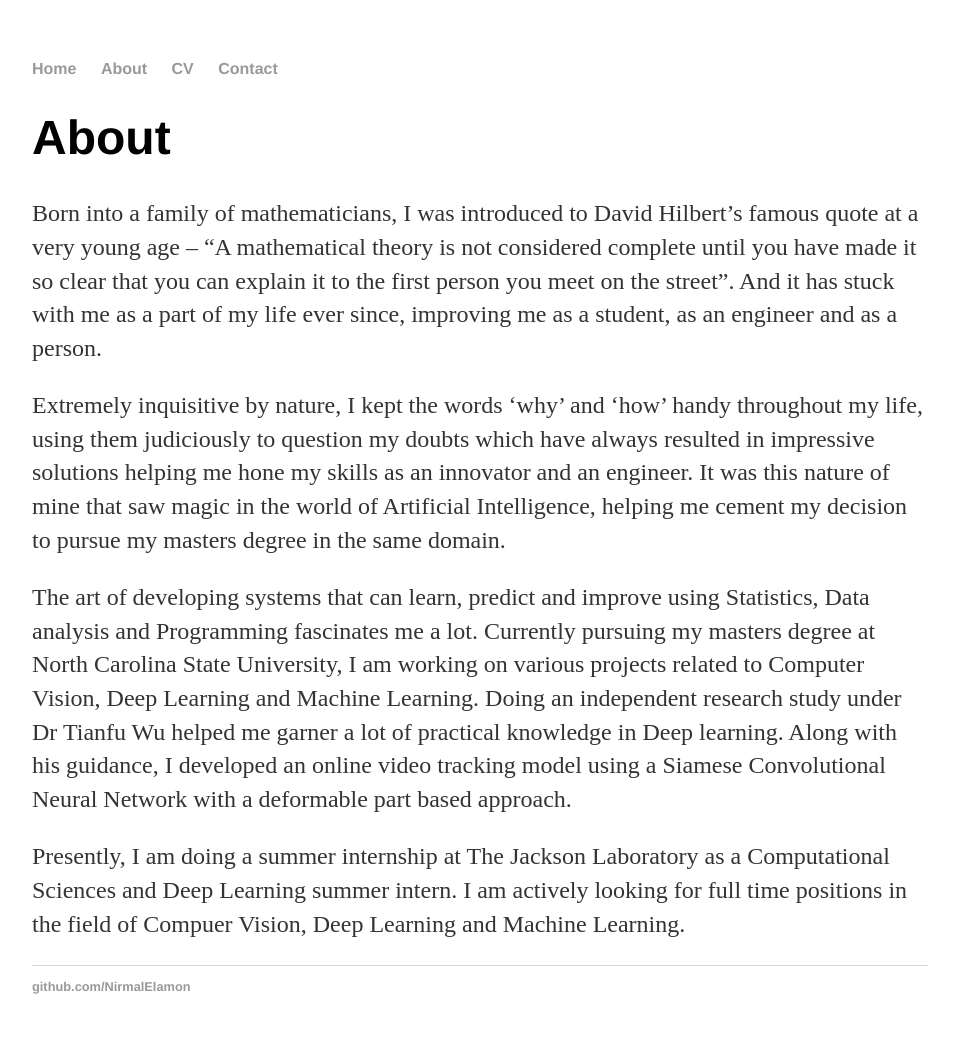
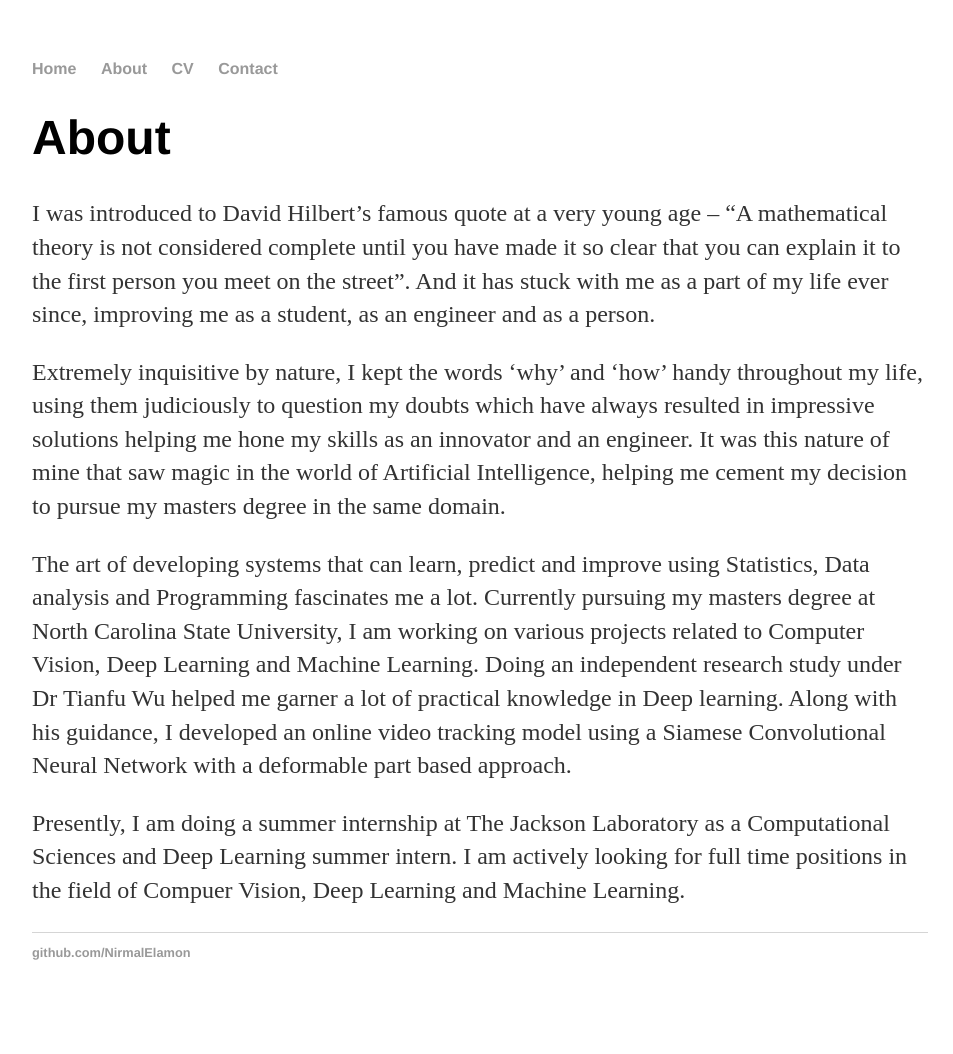
Before and after one commit to NirmalElamon/NirmalElamon.github.io, a Jekyll site: the page built from about/index.html, in a window 1280 px wide. Shown: the whole page, without its empty margins (160-1113 px from the left). Built offline with Jekyll 4.4.1, drawn with Linux system fonts in a browser that asks for light colours; after the commit the page ends 1020 px from its top, so only the background shows below that.

Commit message:
Update index.html

```diff
--- a/about/index.html
+++ b/about/index.html
@@ -5,7 +5,7 @@ title: About Nirmal Elamon
 
 		<div class="about">
 			<h1>About</h1>
-			<p>Born into a family of mathematicians, I was introduced to David Hilbert’s famous quote at a very young age –
+			<p>I was introduced to David Hilbert’s famous quote at a very young age –
       “A mathematical theory is not considered complete until you have made it so clear that you can explain it to the
       first person you meet on the street”. And it has stuck with me as a part of my life ever since, improving me as a student,
       as an engineer and as a person.</p>
```
